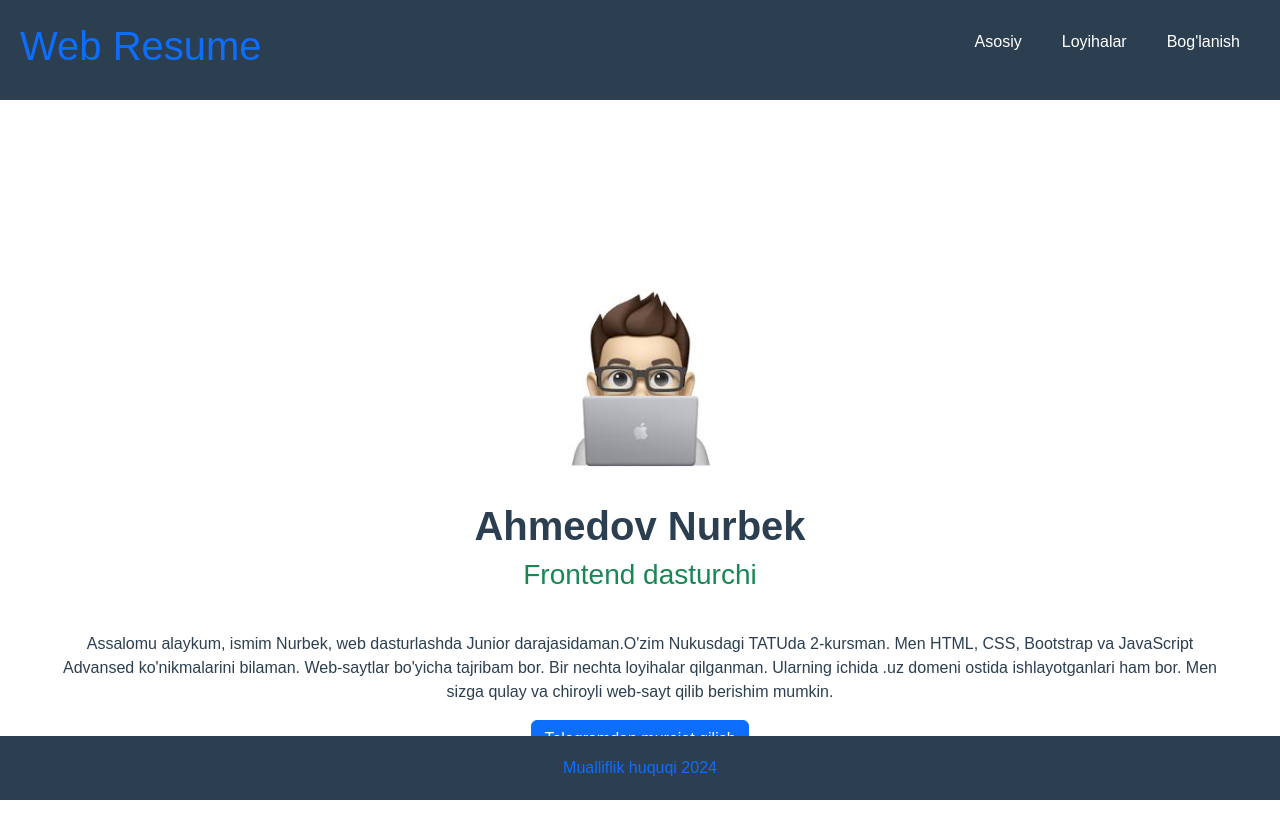
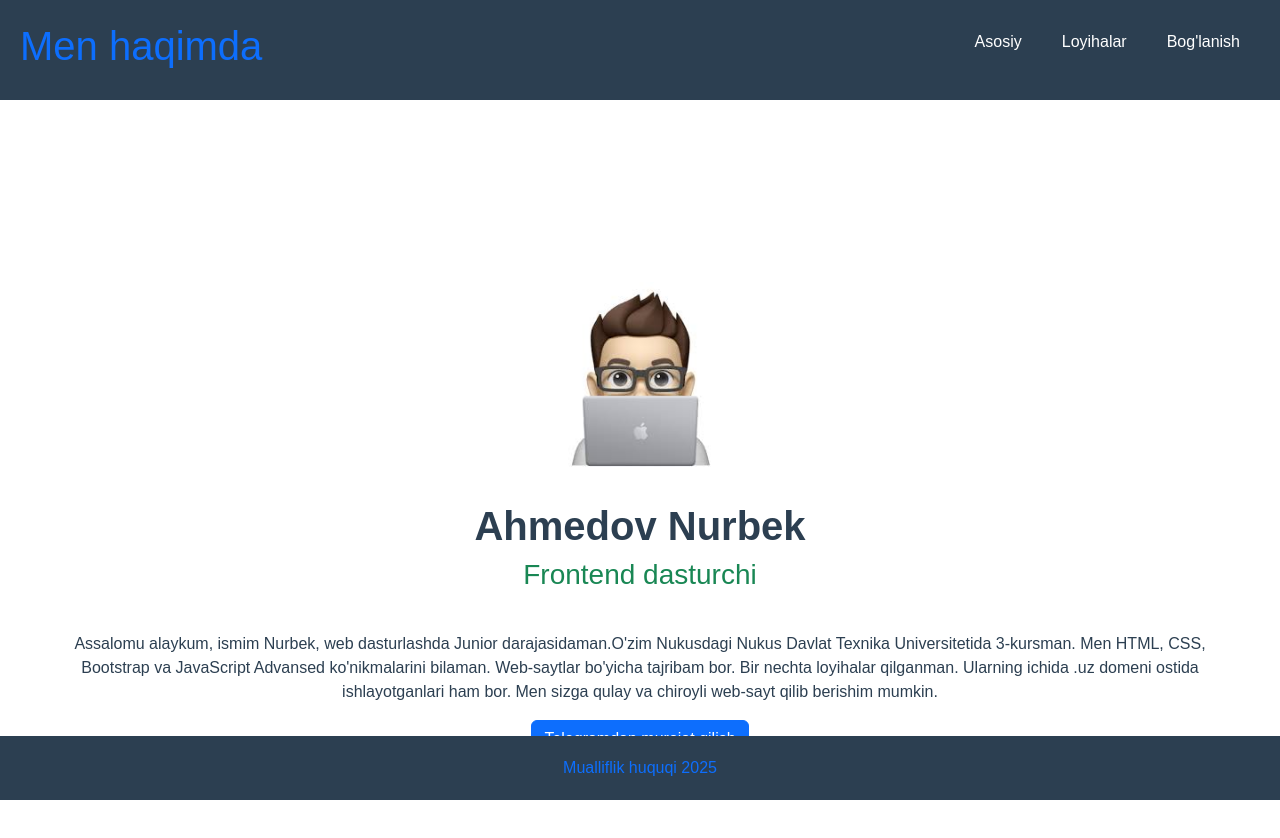
Before and after one commit to Nurbek-WebDasturchi/Vizitka, a plain HTML site: page index.html in a window 1280 px wide. Drawn offline with nearby package versions, Linux system fonts and the light colour scheme.

Commit message:
Update index.html

```diff
--- a/index.html
+++ b/index.html
@@ -17,7 +17,7 @@
             <nav class="nav">
                 <h1 class="header-title">
                     <a href="./sassProject.html" class="header-title__link">
-                        Web Resume
+                        Men haqimda
                     </a>
                 </h1>
                 <ul class="nav-menu">
@@ -53,7 +53,7 @@
 
                 <p class="home__description">
                     Assalomu alaykum, ismim Nurbek, web dasturlashda Junior
-                    darajasidaman.O'zim Nukusdagi TATUda 2-kursman. Men HTML,
+                    darajasidaman.O'zim Nukusdagi Nukus Davlat Texnika Universitetida 3-kursman. Men HTML,
                     CSS, Bootstrap va JavaScript Advansed ko'nikmalarini
                     bilaman. Web-saytlar bo'yicha tajribam bor. Bir nechta
                     loyihalar qilganman. Ularning ichida .uz domeni ostida
@@ -68,7 +68,8 @@
                 >
             </div>
             <footer class="footer bottom-0">
-                <a herf="#" class="footer-text"> Mualliflik huquqi 2024 </a>
+                <a herf="#" class="footer-text"> Mualliflik huquqi 2025
+                </a>
             </footer>
         </section>
 
```
